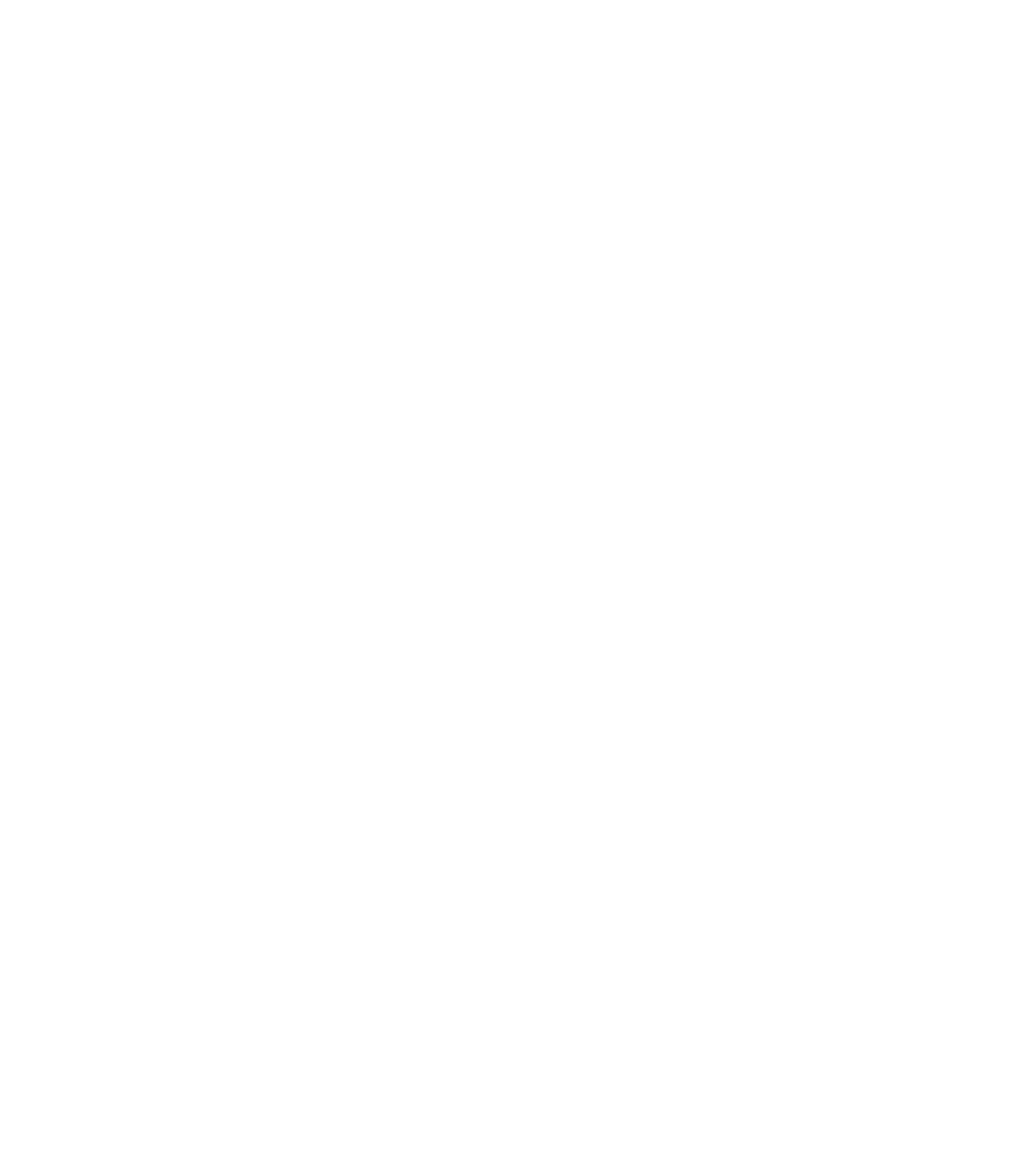
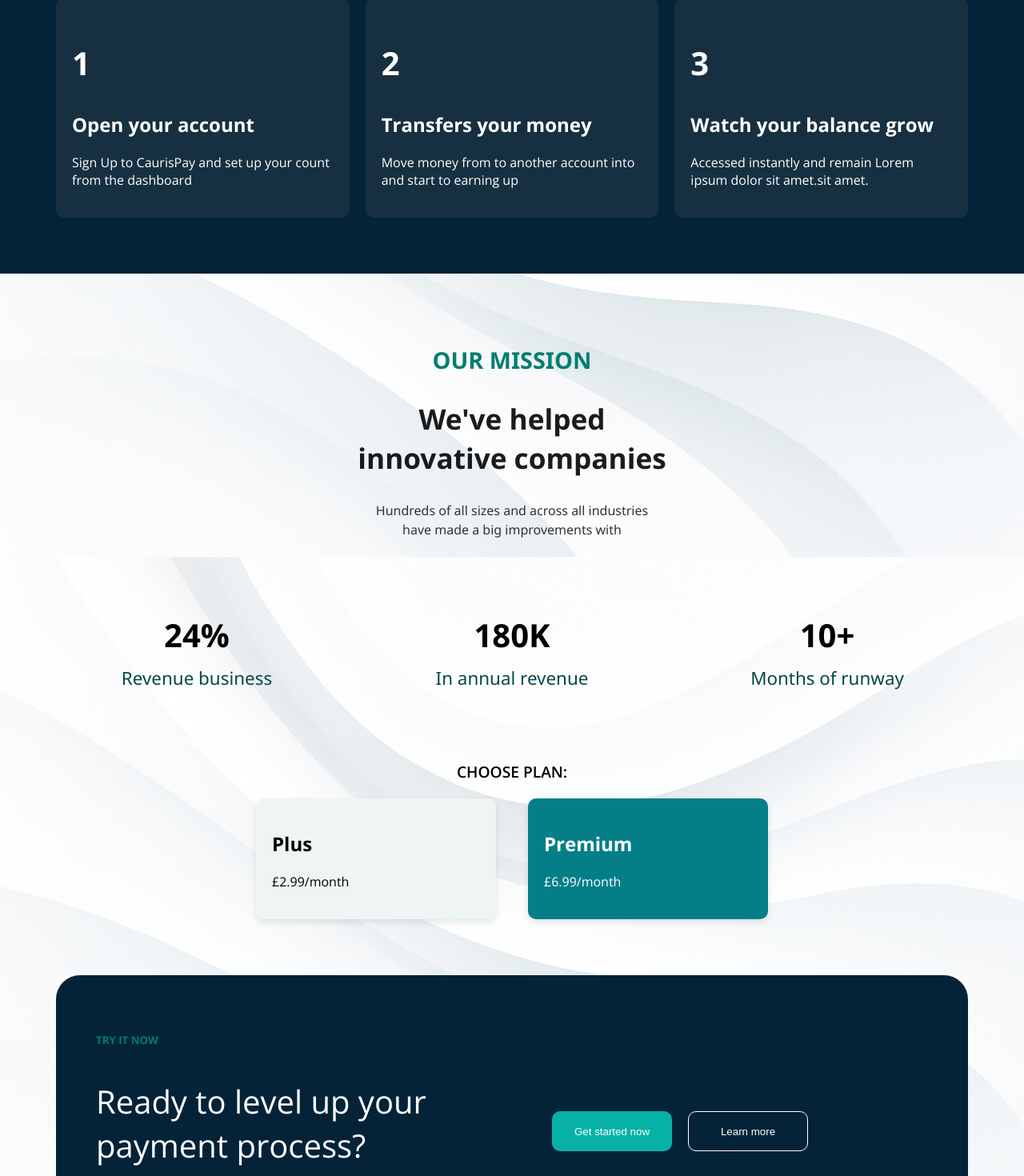
Before and after one commit to hippolite-oss/CaurisPayGray, a React (Vite) app: page / in a window 1280 px wide. Shown: the part 2717-4187 px from the top of the page at 80% size. Before the commit the page ends 2485 px from the top, so only its background shows below. Built offline with nearby package versions, Linux system fonts and the light colour scheme.

Commit message:
commit dest fichiertsx et css 4,5,6 et 7

```diff
--- a/src/App.tsx
+++ b/src/App.tsx
@@ -7,6 +7,9 @@
 import Content3 from "./components/Content/Content3/Content3";
 import Content4 from "./components/Content/Content4/Content4";
 import "./App.css";
+import Content5 from "./components/Content/Content5/Content5";
+import Content6 from "./components/Content/Content6/Content6";
+import Content7 from "./components/Content7/Content7";
 
 function App() {
   return (
@@ -23,6 +26,9 @@
               <Content2 />
               <Content3 />
               <Content4 />
+              <Content5/>
+              <Content6/>
+              <Content7/>
             </>
           }
         />
--- a/src/components/Content/Content4/Content4.css
+++ b/src/components/Content/Content4/Content4.css
@@ -0,0 +1,32 @@
+.section{
+    background: #042338;
+    color: white;
+    padding: 70px;
+}
+
+h5{
+    color: #027d71;
+}
+
+.div{
+    display: flex;
+}
+
+.div-1, .div-2, .div-3{
+    width: 350px;
+    padding: 20px;
+    background-color: #173041;
+    border-radius: 10px;
+}
+
+.div-2, .div-3{
+    margin-left: 20px;
+}
+
+.div h1{
+    font-size: 40px;
+}
+
+.p{
+    font-size: 30px;
+}
--- a/src/components/Content/Content4/Content4.tsx
+++ b/src/components/Content/Content4/Content4.tsx
@@ -1,10 +1,30 @@
-
+import './content4.css'
 
 const Content4 = () => {
   return (
-    <div>
-
-    </div>
+    <section className="section">
+            <h5>STEP</h5>
+            <p className="p">
+                Maximize your returns with a <br /> Reserve account that generates
+            </p>
+            <div className="div">
+                <div className="div-1">
+                    <h1>1</h1>
+                    <h2>Open your account </h2>
+                    <p>Sign Up to CaurisPay and set up your count from the dashboard</p>
+                </div>
+                <div className="div-2">
+                    <h1>2</h1>
+                    <h2>Transfers your money </h2>
+                    <p>Move money from to another account into and start to earning up</p>
+                </div>
+                <div className="div-3">
+                    <h1>3</h1>
+                    <h2>Watch your balance grow </h2>
+                    <p>Accessed instantly and remain Lorem ipsum dolor sit amet.sit amet.</p>
+                </div>
+            </div>
+        </section>
   )
 }
 
--- a/src/components/Content/Content5/Content5.css
+++ b/src/components/Content/Content5/Content5.css
@@ -0,0 +1,88 @@
+.mission {
+    text-align: center;
+    font-family: 'Segoe UI', Tahoma, Geneva, Verdana, sans-serif;
+    padding: 40px 20px;
+    color: #333;
+}
+
+.mission h5 {
+    font-weight: 600;
+    font-size: 1.8rem;
+    margin-bottom: 10px;
+}
+
+.mission p {
+    font-size: 1rem;
+    line-height: 1.5;
+    margin: 8px 0;
+    max-width: 500px;
+    margin-left: auto;
+    margin-right: auto;
+}
+
+/* Nouveau style spécifique pour ce paragraphe */
+.mission-highlight {
+    font-weight: 2rem;
+    font-size: 2.2rem;
+    color: #1a1b1d;
+    line-height: 1.4;
+}
+
+.revenue {
+    display: flex;
+    justify-content: center;
+    gap: 4px;
+    padding: 30px 20px 0 20px;
+    flex-wrap: wrap; /* Permet aux enfants de passer sur plusieurs lignes */
+}
+
+.runway, .annual, .business {
+    flex: 1 1 280px; /* flex-grow, flex-shrink, flex-basis */
+    max-width: 350px;
+    padding: 20px;
+    border-radius: 8px;
+}
+
+.runway h1, .annual h1, .business h1 {
+    font-size: 2.5rem;
+    margin-bottom: 10px;
+    color: #000000; /* Couleur principale pour le chiffre */
+}
+
+.runway p, .annual p, .business p {
+    font-size: 1.4rem;
+    color: rgb(4, 73, 70)
+}
+
+/* Responsive Mobile */
+@media (max-width: 600px) {
+    .revenue {
+        padding: 20px 10px 0 10px;
+        gap: 20px;
+    }
+
+    .runway, .annual, .business {
+        max-width: 100%;
+        flex-basis: 100%;
+    }
+
+    .mission h5 {
+        font-size: 1.5rem;
+    }
+
+    .mission p {
+        font-size: 0.9rem;
+    }
+
+    .mission-highlight {
+        font-size: 1rem;
+    }
+
+    .runway h1, .annual h1, .business h1 {
+        font-size: 2rem;
+    }
+
+    .runway p, .annual p, .business p {
+        font-size: 1rem;
+    }
+}
--- a/src/components/Content/Content5/Content5.tsx
+++ b/src/components/Content/Content5/Content5.tsx
@@ -0,0 +1,27 @@
+import "./Content5.css"
+
+function Content5(){
+    return(
+        <section className="mission">
+            <h5>OUR MISSION</h5>
+            <h2 className="mission-highlight">We've helped <br /> innovative companies</ h2>
+            <p>Hundreds of all sizes and across all industries <br /> have made a big improvements with</p>
+            <div className="revenue">
+                <div className="business">
+                    <h1>24%</h1>
+                    <p>Revenue business</p>
+                </div>
+                <div className="annual">
+                    <h1>180K</h1>
+                    <p>In annual revenue </p>
+                </div>
+                <div className="runway">
+                    <h1>10+</h1>
+                    <p>Months of runway</p>
+                </div>
+            </div>
+        </section>
+    )
+}
+
+export default Content5;
--- a/src/components/Content/Content6/Content6.css
+++ b/src/components/Content/Content6/Content6.css
@@ -0,0 +1,53 @@
+.plan .choose {
+    text-align: center;
+    font-weight: 600;
+    font-size: 1.2rem;
+    margin-bottom: 20px;
+}
+
+.month {
+    display: flex;
+    justify-content: center;
+    gap: 40px;
+    padding: 0 20px;
+    flex-wrap: wrap;
+}
+
+.plus, .premium {
+    width: 300px;
+    border-radius: 10px;
+    padding: 20px;
+    box-sizing: border-box;
+    color: white;
+    box-shadow: 0 4px 8px rgba(0,0,0,0.1);
+    transition: transform 0.3s ease;
+}
+
+.plus {
+    background-color: #eff5f5;
+    color: black;
+}
+
+.premium {
+    background-color: rgb(4, 127, 136);
+}
+
+
+.plus:hover, .premium:hover {
+    transform: translateY(-5px);
+    box-shadow: 0 8px 16px rgba(0,0,0,0.15);
+}
+
+
+@media (max-width: 650px) {
+    .month {
+        flex-direction: column;
+        align-items: center;
+        gap: 20px;
+    }
+
+    .plus, .premium {
+        width: 90%;
+        max-width: 400px;
+    }
+}
--- a/src/components/Content/Content6/Content6.tsx
+++ b/src/components/Content/Content6/Content6.tsx
@@ -0,0 +1,19 @@
+import "./Content6.css"
+function Content6(){
+    return(
+        <section className="plan">
+            <p className="choose">CHOOSE PLAN:</p>
+            <div className="month">
+                <div className="plus">
+                    <h1>Plus</h1>
+                    <p>£2.99/month</p>
+                </div>
+                <div className="premium">
+                    <h1>Premium</h1>
+                    <p>£6.99/month</p>
+                </div>
+            </div>
+        </section>
+    )
+}
+export default Content6;
--- /dev/null
+++ b/src/components/Content7/Content7.css
@@ -0,0 +1,43 @@
+.try{
+    background: #042338;
+    color: white;
+    display: flex;
+    margin: 70px;
+    padding: 50px;
+    border-radius: 30px;
+}
+
+.get, .ready{
+    width: 500px;
+}
+
+.get button{
+    justify-content: center; /* centre horizontalement */
+    gap: 10px;
+    width: 150px;
+    height: 50px;
+    border-radius: 10px;
+    color: white;
+}
+
+.started{
+    margin-right: 20px;
+    background: #08b1a5;
+    border: none;
+}
+
+.more{
+    margin-right: 20px;
+    background: none;
+    border:solid 1px white;
+}
+
+.get{
+    justify-content: center;
+    margin-left: 100px;
+    padding-top: 120px;
+}
+
+.read{
+    font-size: 40px;
+}
--- /dev/null
+++ b/src/components/Content7/Content7.tsx
@@ -0,0 +1,18 @@
+import "./Content7.css"
+function Content7(){
+    return (
+        <section className="try">
+            <div className="ready">
+                <h5>TRY IT NOW</h5>
+                <p className="read">Ready to level up your payment process?</p>
+                <p>Supports email businesses with simple including, powerful integrations,
+                and cash flow management tools</p>
+            </div>
+            <div className="get">
+                <button className="started">Get started now</button>
+                <button className="more">Learn more</button>
+            </div>
+        </section>
+    )
+}
+export default Content7;
```
